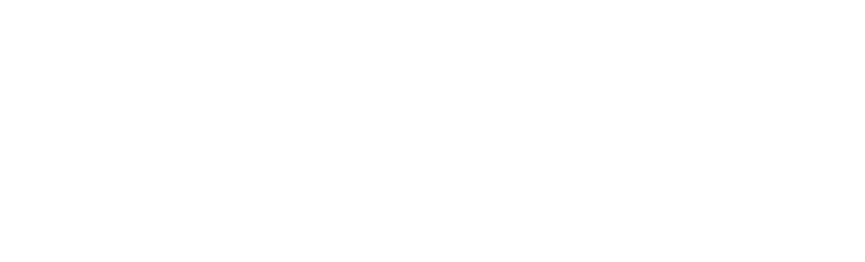
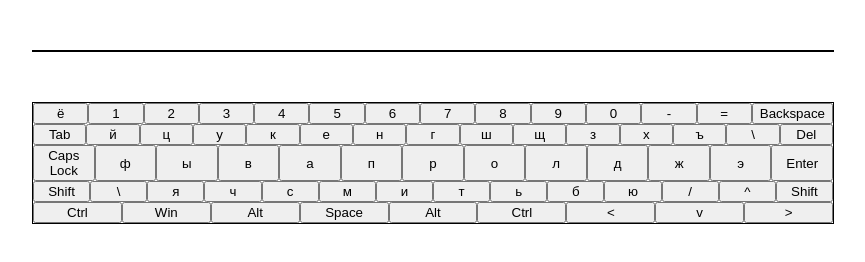
Before and after one commit to NikolayShishkin/codejam-virtual-keyboard, a plain HTML site: page index.html in a window 1280 px wide. Shown: the whole page, without its empty margins (208-1073 px from the left). Drawn offline with Linux system fonts and the light colour scheme.

Commit message:
feat: add keyboard buttons and basic styles

```diff
--- a/index.html
+++ b/index.html
@@ -4,9 +4,10 @@
     <meta charset="UTF-8">
     <meta name="viewport" content="width=device-width, initial-scale=1.0">
     <meta http-equiv="X-UA-Compatible" content="ie=edge">
+    <link rel="stylesheet" href="./style.css">
     <title>Codejam Virtual Keyboard</title>
 </head>
 <body>
-
+    <script src="./index.js"></script>
 </body>
 </html>
--- a/index.js
+++ b/index.js
@@ -0,0 +1,33 @@
+const keyboardRow1 = ['ё','1','2','3','4','5','6','7','8','9','0','-','=','Backspace'];
+const keyboardRow2 = ['Tab','й','ц','у','к','е','н','г','ш','щ','з','х','ъ','\\','Del'];
+const keyboardRow3 = ['Caps Lock','ф','ы','в','а','п','р','о','л','д','ж','э','Enter'];
+const keyboardRow4 = ['Shift','\\','я','ч','с','м','и','т','ь','б','ю','/','^','Shift'];
+const keyboardRow5 = ['Ctrl','Win','Alt','Space','Alt','Ctrl','<','v','>'];
+
+const main = document.createElement('main');
+document.body.appendChild(main);
+main.classList.add('page-wrapper');
+const textContainer = document.createElement('div');
+textContainer.classList.add('text-wrapper');
+main.appendChild(textContainer);
+const keyboardContainer = document.createElement('div');
+keyboardContainer.classList.add('keyboard-wrapper');
+main.appendChild(keyboardContainer);
+
+const drawKeyboardRow = function(rowData, rowName){
+    const row = document.createElement('div');
+    row.classList.add(rowName);
+    rowData.forEach(element => {
+        const button = document.createElement('button');
+        button.innerHTML = element;
+        row.appendChild(button);
+    });
+    return row;
+};
+keyboardContainer.appendChild(drawKeyboardRow(keyboardRow1, 'row1'));
+keyboardContainer.appendChild(drawKeyboardRow(keyboardRow2, 'row2'));
+keyboardContainer.appendChild(drawKeyboardRow(keyboardRow3, 'row3'));
+keyboardContainer.appendChild(drawKeyboardRow(keyboardRow4, 'row4'));
+keyboardContainer.appendChild(drawKeyboardRow(keyboardRow5, 'row5'));
+
+main.appendChild(keyboardContainer);
--- a/style.css
+++ b/style.css
@@ -0,0 +1,31 @@
+.page-wrapper {
+  margin: 0 auto;
+  width: 800px;
+}
+.text-wrapper,
+.keyboard-wrapper {
+  margin-top: 50px;
+  border: 1px solid black;
+  width: 100%;
+}
+
+.row1 {
+  display: grid;
+  grid-template-columns: repeat(14, 1fr);
+}
+.row2 {
+  display: grid;
+  grid-template-columns: repeat(15, 1fr);
+}
+.row3 {
+  display: grid;
+  grid-template-columns: repeat(13, 1fr);
+}
+.row4 {
+  display: grid;
+  grid-template-columns: repeat(14, 1fr);
+}
+.row5 {
+  display: grid;
+  grid-template-columns: repeat(9, 1fr);
+}
```
